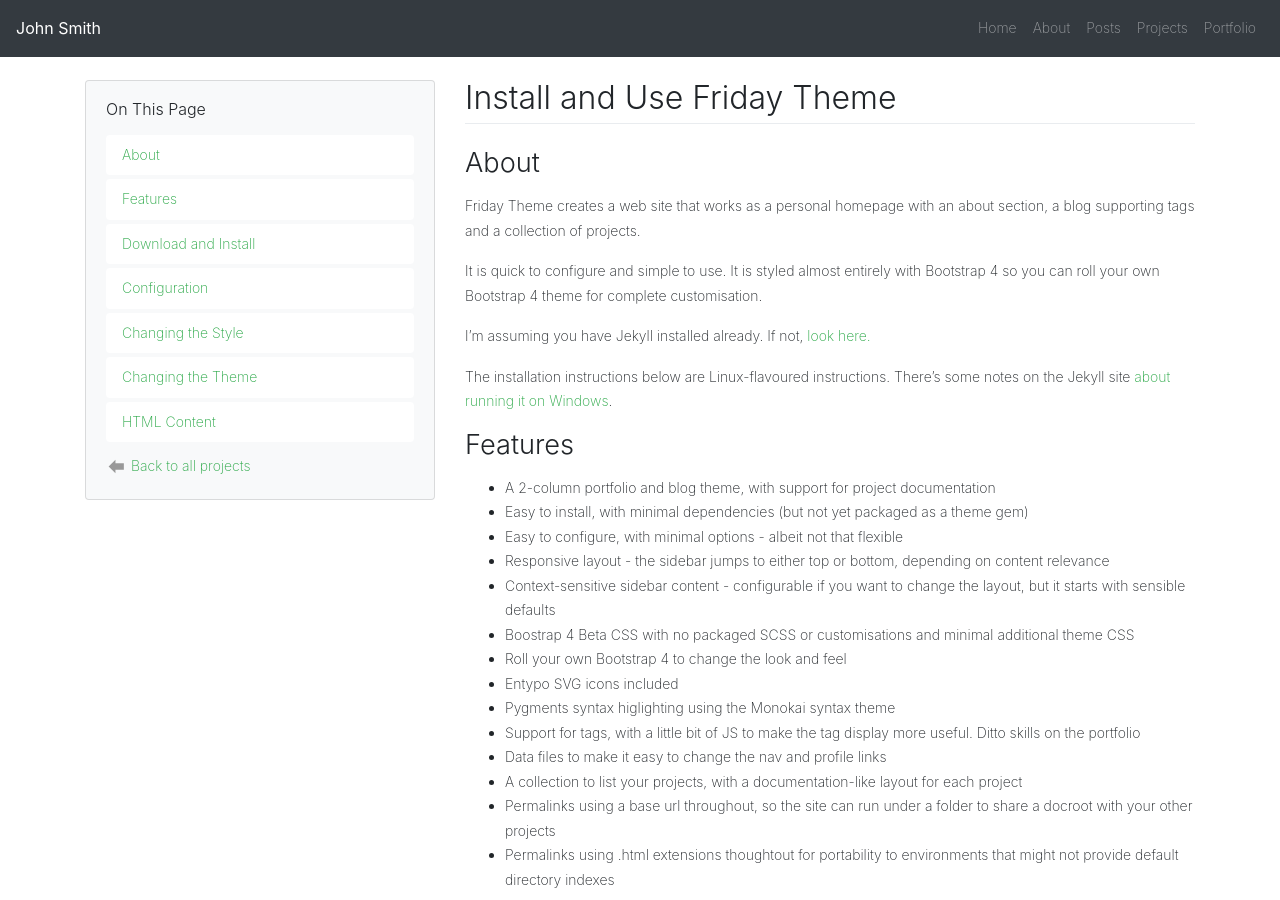
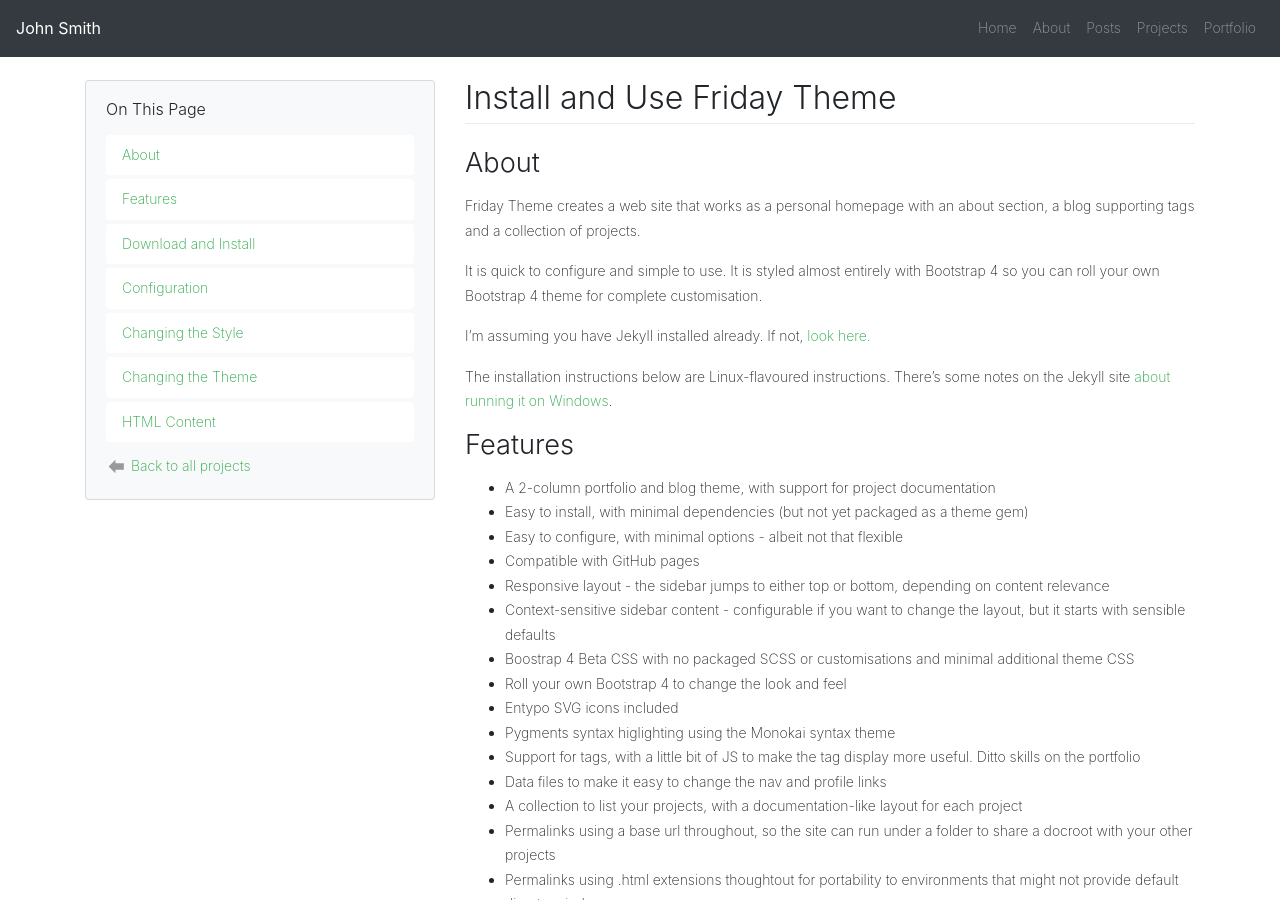
Before and after one commit to sfreytag/friday-theme, a Jekyll site: the page built from _projects/install.md, in a window 1280 px wide and 900 px high. Built offline with Jekyll 4.4.1, drawn with Linux system fonts in a browser that asks for light colours.

Commit message:
Added note to theme features list that it is now compat with GitHub pages

```diff
--- a/_projects/install.md
+++ b/_projects/install.md
@@ -18,6 +18,7 @@ The installation instructions below are Linux-flavoured instructions. There's so
 * A 2-column portfolio and blog theme, with support for project documentation
 * Easy to install, with minimal dependencies (but not yet packaged as a theme gem)
 * Easy to configure, with minimal options - albeit not that flexible
+* Compatible with GitHub pages
 * Responsive layout - the sidebar jumps to either top or bottom, depending on content relevance
 * Context-sensitive sidebar content - configurable if you want to change the layout, but it starts with sensible defaults
 * Boostrap 4 Beta CSS with no packaged SCSS or customisations and minimal additional theme CSS
```
